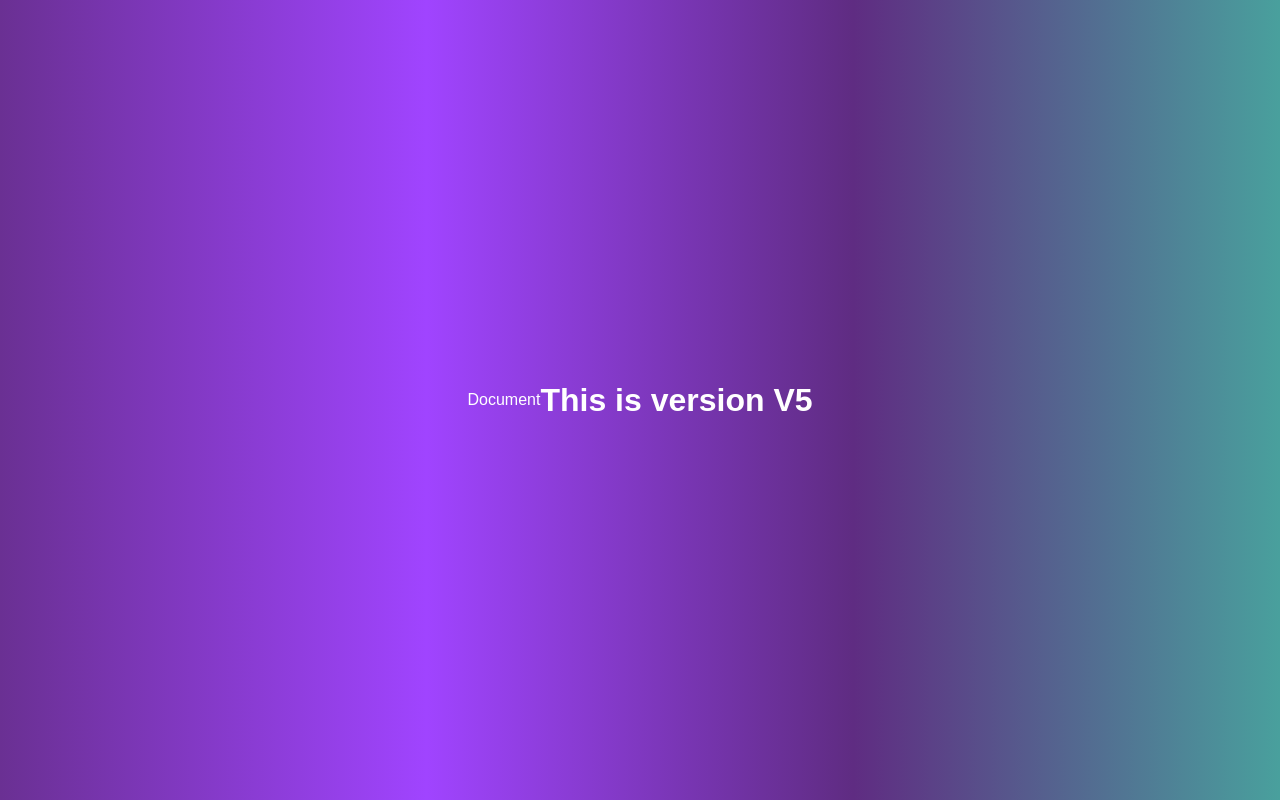
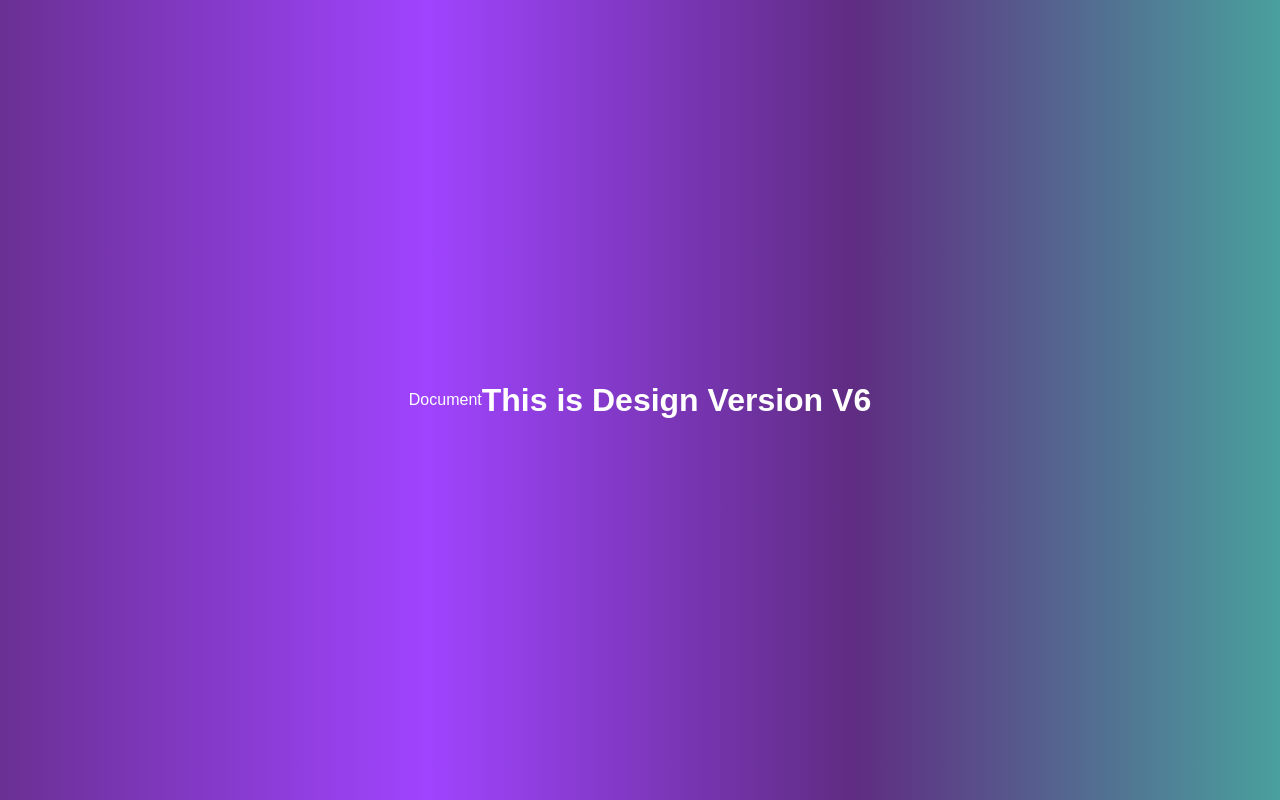
Before and after one commit to ShabujMolla/My-Repo, a plain HTML site: page index.html in a window 1280 px wide. Drawn offline with Linux system fonts and the light colour scheme.

Commit message:
Changed H1

```diff
--- a/index.html
+++ b/index.html
@@ -7,6 +7,6 @@
     <title>Document</title>
 </head>
 <body>
-    <h1>This is version V5</h1>
+    <h1>This is Design Version V6</h1>
 </body>
 </html>
```
